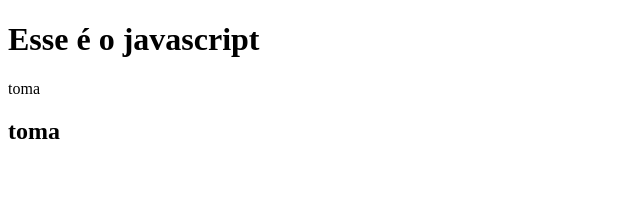
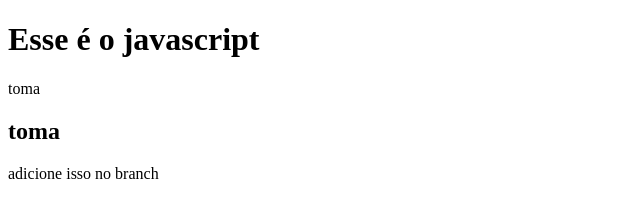
Before and after one commit to BlackTsuke/testedotesteGit, a plain HTML site: page index.html in a window 1280 px wide. Shown: the whole page, without its empty margins (0-640 px from the left). Drawn offline with Linux system fonts and the light colour scheme.

Commit message:
Atualizado novamente

```diff
--- a/index.html
+++ b/index.html
@@ -13,6 +13,9 @@
   <h1>Esse é o javascript</h1>
   <p>toma</p>
   <h2>toma</h2>
+  <p>
+    adicione isso no branch
+  </p>
 </body>
 
 </html>
```
